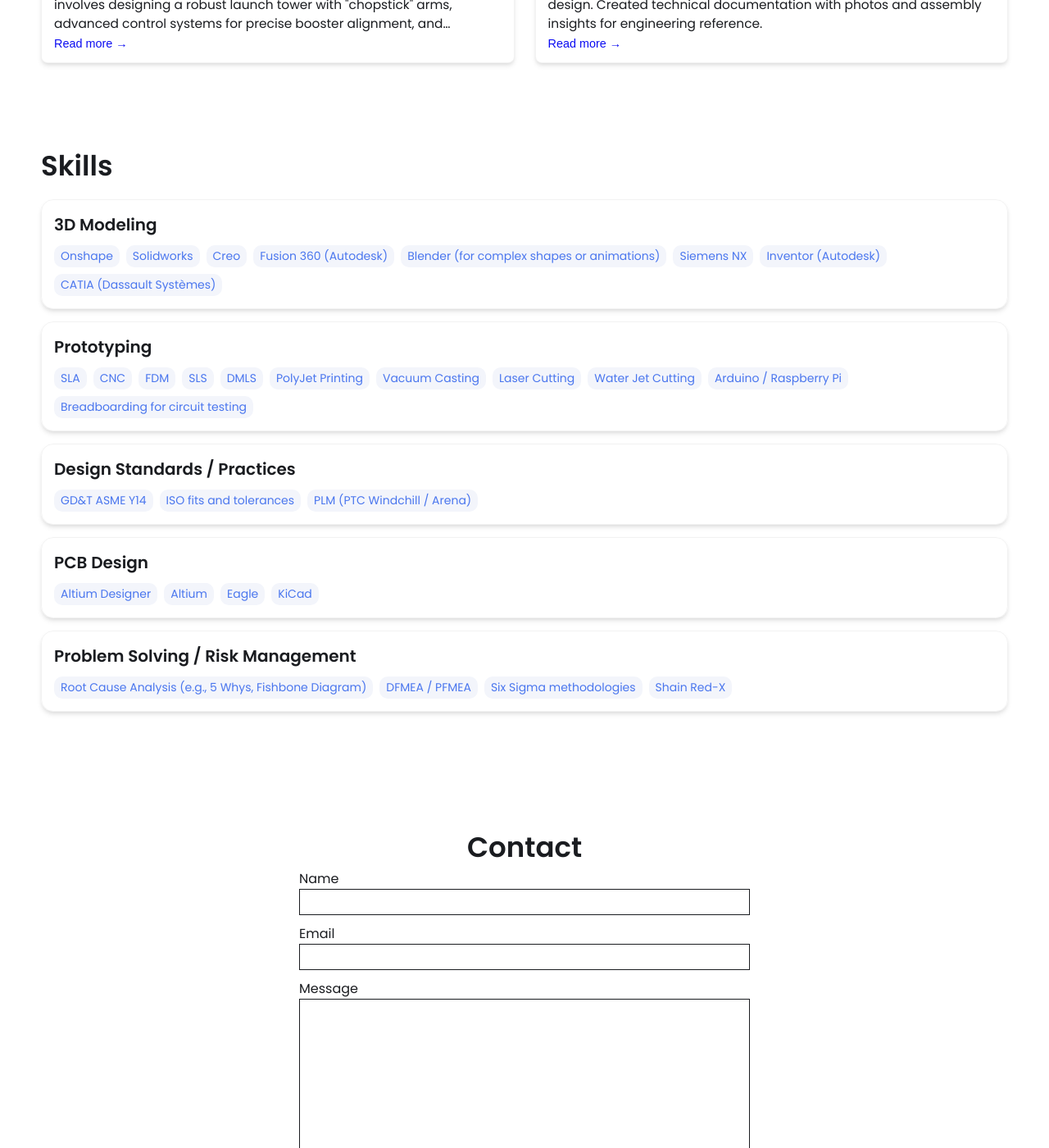
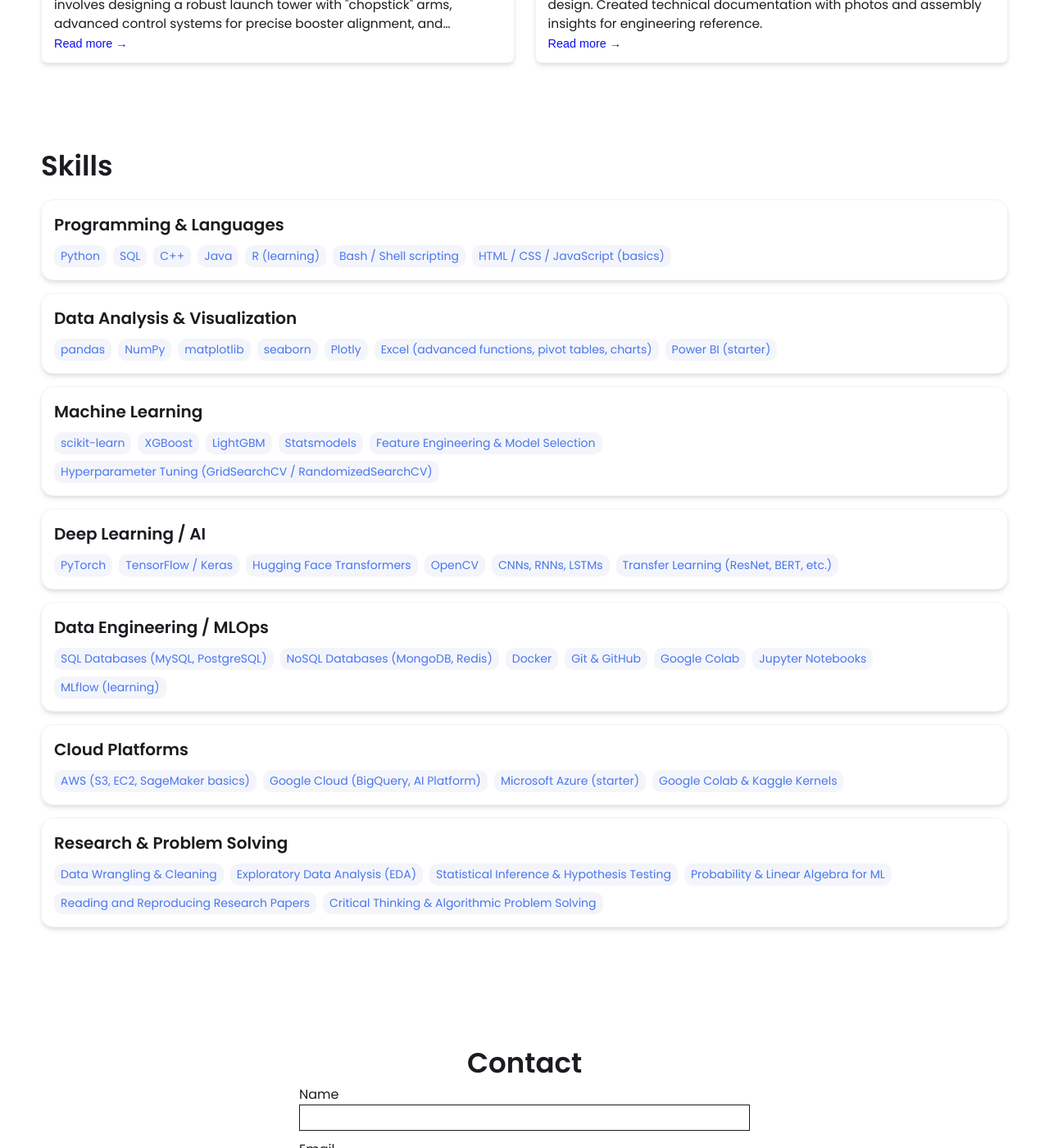
Before and after one commit to ragrim07/ragrim07.github.io, a Jekyll site: the page built from index.html, in a window 1280 px wide and 1400 px high, scrolled down 1449 px. Shown: the whole window at 82% size. Built offline with Jekyll 4.4.1, drawn with Linux system fonts in a browser that asks for light colours; some of the changed text lies outside the part shown.

Commit message:
Update _config.yml

```diff
--- a/_config.yml
+++ b/_config.yml
@@ -7,17 +7,15 @@
 
 # Main Page Setup
 
-title: John Doe's Portfolio # This is what shows up in the tab of the browser
+title: Agrim Rana's Portfolio # This is what shows up in the tab of the browser
 
 
 
 # Hero Section
-name: John Doe
-headline: headline message
+name: Agrim Rana
+headline: Computer Science Student
 description: >- # dont remove this line. this will ignore all new lines until the next section
-  Write an awesome intro and discuss your highlights and qualification. You can edit this
-  line in _config.yml. It will appear in your document head meta (for
-  Google search results) and in your feed.xml site description.
+  First year CS Student - AI & Data Specialist.
 
 # Place your profile image in /assets/images/profile-image/folder and edit the file name
 profile_image: ./assets/images/profile-image/avatar.jpeg
@@ -32,59 +30,82 @@ resume-url: https://drive.google.com/file/d/13Z3duVzh-gguPU5r03oJVEE6rV9rd3DS/vi
 
 external-links:    # input only your own url slug. The icons with missing entries will not appear.
   linkedin: test    # https://www.linkedin.com/in/{your url slug}
-  github: leea12    # https://github.com/{your url slug}
+  github: leea12    # https://github.com/ragrim07
   stackoverflow: test      # https://stackoverflow.com/users/{your url slug}
   medium:            # https://medium.com/@{your url slug}
   x-twitter:   # https://x.com/{your url slug}
   threads:            # https://threads.net/@{your url slug}
-  instragram:       # https://instagram.com/{your url slug}
+  instragram:       # https://instagram.com/luhhhgram
   youtube:           # https://youtube.com/@{your url slug}
-  discord:            # https://discord.com/users/{your url slug}
+  discord:            # https://discord.com/users/luhhgram
   bluesky:           # https://bsky.app/profile/{your url slug}
 
 
 # Skills Section - Add the list of your Skills by categories/tools. The indentation for each level needs to be precise.
 skills:
-  - category: 3D Modeling
+  - category: Programming & Languages
     tools:
-    - Onshape
-    - Solidworks
-    - Creo
-    - Fusion 360 (Autodesk)
-    - Blender (for complex shapes or animations)
-    - Siemens NX
-    - Inventor (Autodesk)
-    - CATIA (Dassault Systèmes)
-  - category: Prototyping
+    - Python
+    - SQL
+    - C++
+    - Java
+    - R (learning)
+    - Bash / Shell scripting
+    - HTML / CSS / JavaScript (basics)
+
+  - category: Data Analysis & Visualization
     tools:
-    - SLA
-    - CNC
-    - FDM
-    - SLS
-    - DMLS
-    - PolyJet Printing
-    - Vacuum Casting
-    - Laser Cutting
-    - Water Jet Cutting
-    - Arduino / Raspberry Pi
-    - Breadboarding for circuit testing
-  - category: Design Standards / Practices
+    - pandas
+    - NumPy
+    - matplotlib
+    - seaborn
+    - Plotly
+    - Excel (advanced functions, pivot tables, charts)
+    - Power BI (starter)
+
+  - category: Machine Learning
     tools:
-    - GD&T ASME Y14
-    - ISO fits and tolerances
-    - PLM (PTC Windchill / Arena)
-  - category: PCB Design
+    - scikit-learn
+    - XGBoost
+    - LightGBM
+    - Statsmodels
+    - Feature Engineering & Model Selection
+    - Hyperparameter Tuning (GridSearchCV / RandomizedSearchCV)
+
+  - category: Deep Learning / AI
     tools:
-    - Altium Designer
-    - Altium
-    - Eagle
-    - KiCad
-  - category: Problem Solving / Risk Management
+    - PyTorch
+    - TensorFlow / Keras
+    - Hugging Face Transformers
+    - OpenCV
+    - CNNs, RNNs, LSTMs
+    - Transfer Learning (ResNet, BERT, etc.)
+
+  - category: Data Engineering / MLOps
     tools:
-    - Root Cause Analysis (e.g., 5 Whys, Fishbone Diagram)
-    - DFMEA / PFMEA
-    - Six Sigma methodologies
-    - Shain Red-X
+    - SQL Databases (MySQL, PostgreSQL)
+    - NoSQL Databases (MongoDB, Redis)
+    - Docker
+    - Git & GitHub
+    - Google Colab
+    - Jupyter Notebooks
+    - MLflow (learning)
+
+  - category: Cloud Platforms
+    tools:
+    - AWS (S3, EC2, SageMaker basics)
+    - Google Cloud (BigQuery, AI Platform)
+    - Microsoft Azure (starter)
+    - Google Colab & Kaggle Kernels
+
+  - category: Research & Problem Solving
+    tools:
+    - Data Wrangling & Cleaning
+    - Exploratory Data Analysis (EDA)
+    - Statistical Inference & Hypothesis Testing
+    - Probability & Linear Algebra for ML
+    - Reading and Reproducing Research Papers
+    - Critical Thinking & Algorithmic Problem Solving
 
 
 # Contact Form Setup. Setup an account and copy over the key. When someone fills out the form, it will be received in your email.
```
